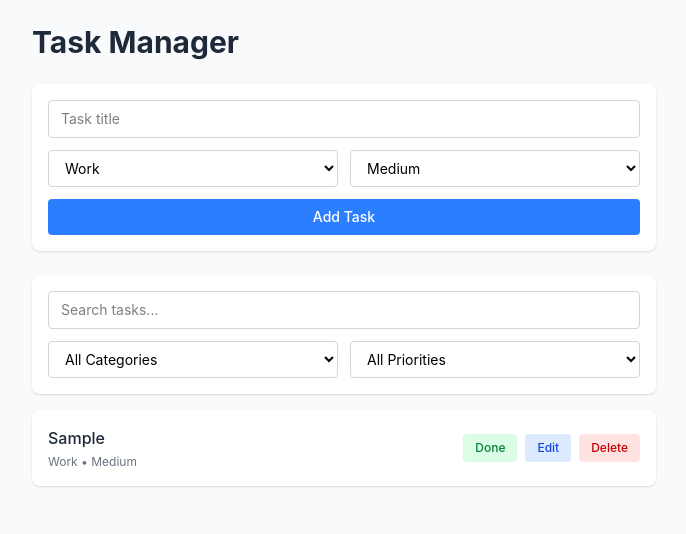
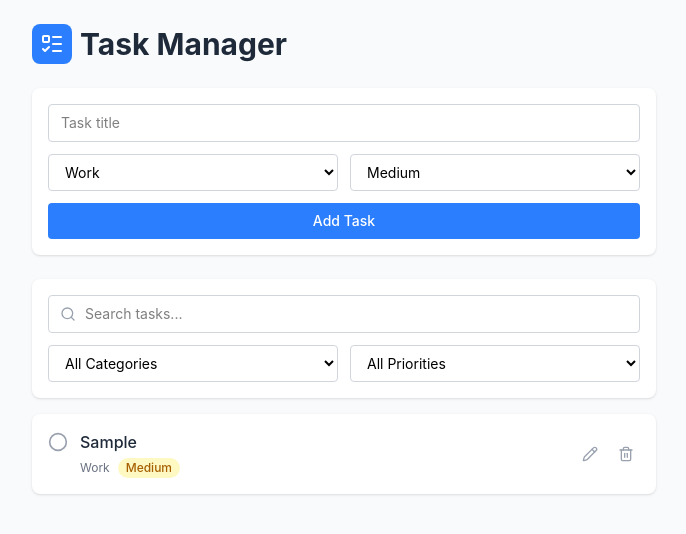
Before and after one commit to mayaswami/task-manager-app, a React (Vite) app in the folder client/: page / in a window 1280 px wide. Both pictures are taken after typing "Sample" into the empty fields and a click on the button "Add Task". Shown: the top 534 px of the page, without its empty margins (296-982 px from the left). Built offline with nearby package versions, Linux system fonts and the light colour scheme.

Commit message:
feat: add lucide-react icons for improved UI in TaskCard and TaskList components

```diff
--- a/client/package.json
+++ b/client/package.json
@@ -12,6 +12,7 @@
   "dependencies": {
     "@reduxjs/toolkit": "^2.12.0",
     "@tailwindcss/vite": "^4.3.3",
+    "lucide-react": "^1.31.0",
     "react": "^19.2.8",
     "react-dom": "^19.2.8",
     "react-redux": "^9.3.0",
--- a/client/src/App.jsx
+++ b/client/src/App.jsx
@@ -1,11 +1,17 @@
-import TaskForm from "./components/TaskForm";
-import TaskList from "./components/TaskList";
+import { ListTodo } from 'lucide-react';
+import TaskForm from './components/TaskForm';
+import TaskList from './components/TaskList';
 
 function App() {
   return (
     <div className="min-h-screen bg-gray-50">
       <div className="max-w-2xl mx-auto p-6">
-        <h1 className="text-3xl font-bold text-gray-800 mb-6">Task Manager</h1>
+        <div className="flex items-center gap-2 mb-6">
+          <div className="bg-blue-500 p-2 rounded-lg">
+            <ListTodo className="w-6 h-6 text-white" />
+          </div>
+          <h1 className="text-3xl font-bold text-gray-800">Task Manager</h1>
+        </div>
         <TaskForm />
         <TaskList />
       </div>
--- a/client/src/components/TaskCard.jsx
+++ b/client/src/components/TaskCard.jsx
@@ -1,39 +1,57 @@
 import { useDispatch } from "react-redux";
+import { CheckCircle2, Circle, Pencil, Trash2 } from "lucide-react";
 import { deleteTask, toggleComplete } from "../features/tasks/tasksSlice";
+
+const priorityStyles = {
+  Low: "bg-green-100 text-green-700",
+  Medium: "bg-yellow-100 text-yellow-700",
+  High: "bg-red-100 text-red-700",
+};
 
 function TaskCard({ task, onEdit }) {
   const dispatch = useDispatch();
 
   return (
-    <div className="bg-white p-4 rounded-lg shadow flex flex-col sm:flex-row sm:items-center justify-between gap-3">
-      <div>
-        <h3
-          className={`font-medium ${task.completed ? "line-through text-gray-400" : "text-gray-800"}`}
-        >
-          {task.title}
-        </h3>
-        <p className="text-xs text-gray-500 mt-1">
-          {task.category} • {task.priority}
-        </p>
-      </div>
-      <div className="flex gap-2">
+    <div className="bg-white p-4 rounded-lg shadow hover:shadow-md transition-shadow flex flex-col sm:flex-row sm:items-center justify-between gap-3">
+      <div className="flex items-start gap-3">
         <button
           onClick={() => dispatch(toggleComplete(task.id))}
-          className="text-xs bg-green-100 text-green-700 px-3 py-1.5 rounded font-medium hover:bg-green-200"
+          className="mt-0.5 text-gray-400 hover:text-green-500 transition-colors"
         >
-          {task.completed ? "Undo" : "Done"}
+          {task.completed ? (
+            <CheckCircle2 className="w-5 h-5 text-green-500" />
+          ) : (
+            <Circle className="w-5 h-5" />
+          )}
         </button>
+        <div>
+          <h3
+            className={`font-medium ${task.completed ? "line-through text-gray-400" : "text-gray-800"}`}
+          >
+            {task.title}
+          </h3>
+          <div className="flex items-center gap-2 mt-1">
+            <span className="text-xs text-gray-500">{task.category}</span>
+            <span
+              className={`text-xs px-2 py-0.5 rounded-full font-medium ${priorityStyles[task.priority]}`}
+            >
+              {task.priority}
+            </span>
+          </div>
+        </div>
+      </div>
+      <div className="flex gap-2 self-end sm:self-auto">
         <button
           onClick={() => onEdit(task)}
-          className="text-xs bg-blue-100 text-blue-700 px-3 py-1.5 rounded font-medium hover:bg-blue-200"
+          className="text-gray-400 hover:text-blue-500 transition-colors p-1.5"
         >
-          Edit
+          <Pencil className="w-4 h-4" />
         </button>
         <button
           onClick={() => dispatch(deleteTask(task.id))}
-          className="text-xs bg-red-100 text-red-700 px-3 py-1.5 rounded font-medium hover:bg-red-200"
+          className="text-gray-400 hover:text-red-500 transition-colors p-1.5"
         >
-          Delete
+          <Trash2 className="w-4 h-4" />
         </button>
       </div>
     </div>
--- a/client/src/components/TaskList.jsx
+++ b/client/src/components/TaskList.jsx
@@ -1,5 +1,6 @@
 import { useSelector } from "react-redux";
 import { useState } from "react";
+import { Search, ClipboardList } from "lucide-react";
 import TaskCard from "./TaskCard";
 import TaskForm from "./TaskForm";
 
@@ -24,13 +25,16 @@ function TaskList() {
   return (
     <div>
       <div className="bg-white p-4 rounded-lg shadow mb-4">
+        <div className="relative mb-3">
+          <Search className="w-4 h-4 text-gray-400 absolute left-3 top-1/2 -translate-y-1/2" />
           <input
             type="text"
             placeholder="Search tasks..."
             value={searchTerm}
             onChange={(e) => setSearchTerm(e.target.value)}
-          className="w-full border border-gray-300 rounded px-3 py-2 text-sm mb-3 focus:outline-none focus:ring-2 focus:ring-blue-400"
+            className="w-full border border-gray-300 rounded px-9 py-2 text-sm focus:outline-none focus:ring-2 focus:ring-blue-400"
           />
+        </div>
 
         <div className="flex flex-col sm:flex-row gap-3">
           <select
@@ -64,9 +68,10 @@ function TaskList() {
       )}
 
       {filteredTasks.length === 0 ? (
-        <p className="text-gray-500 text-sm text-center py-6">
-          No tasks match this filter.
-        </p>
+        <div className="text-center py-10 text-gray-400">
+          <ClipboardList className="w-10 h-10 mx-auto mb-2" />
+          <p className="text-sm">No tasks match this filter.</p>
+        </div>
       ) : (
         <div className="flex flex-col gap-3">
           {filteredTasks.map((task) => (
```
Also changed, not shown: 1 other file (tests, documents, lock files or other folders). Lines whose indentation alone changed are shown as unchanged.
